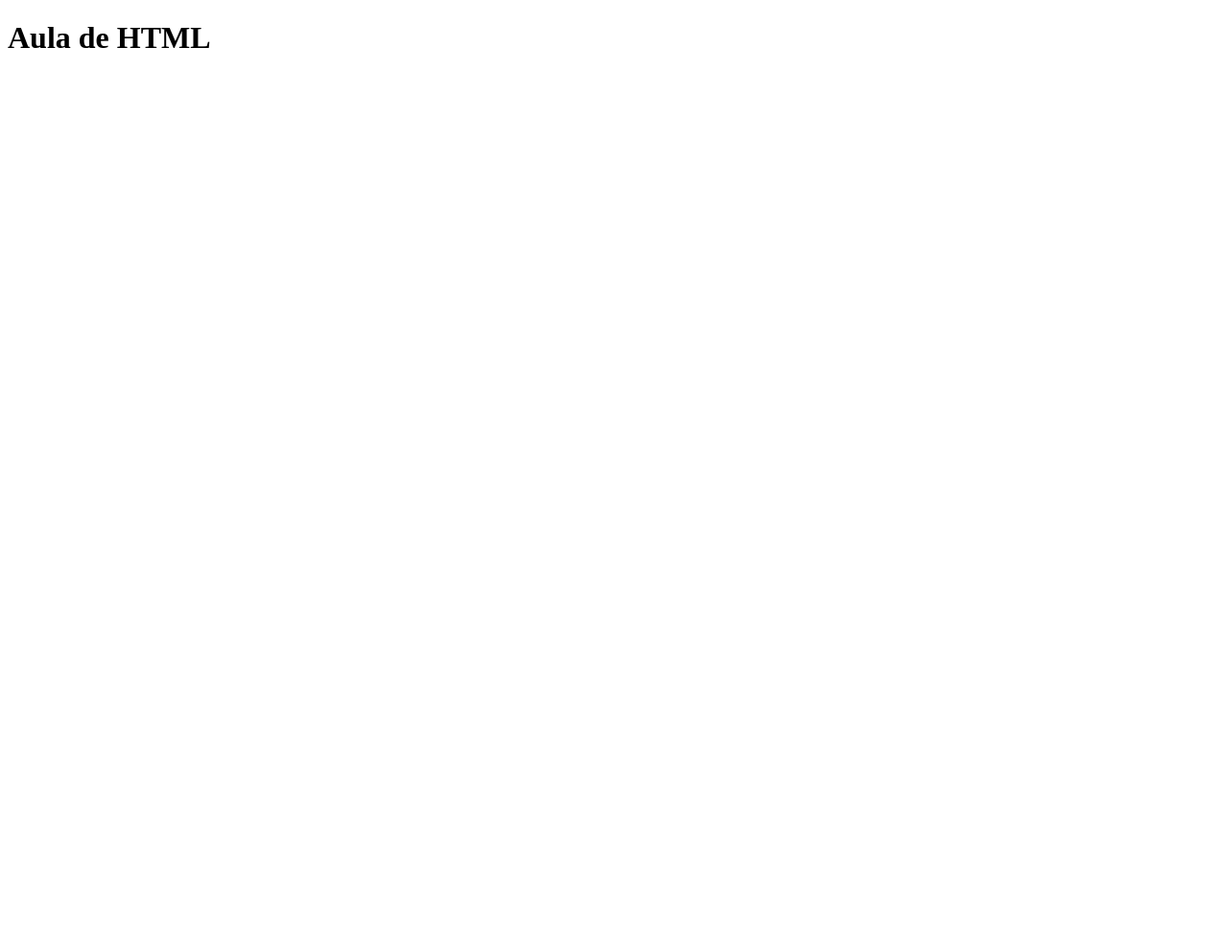
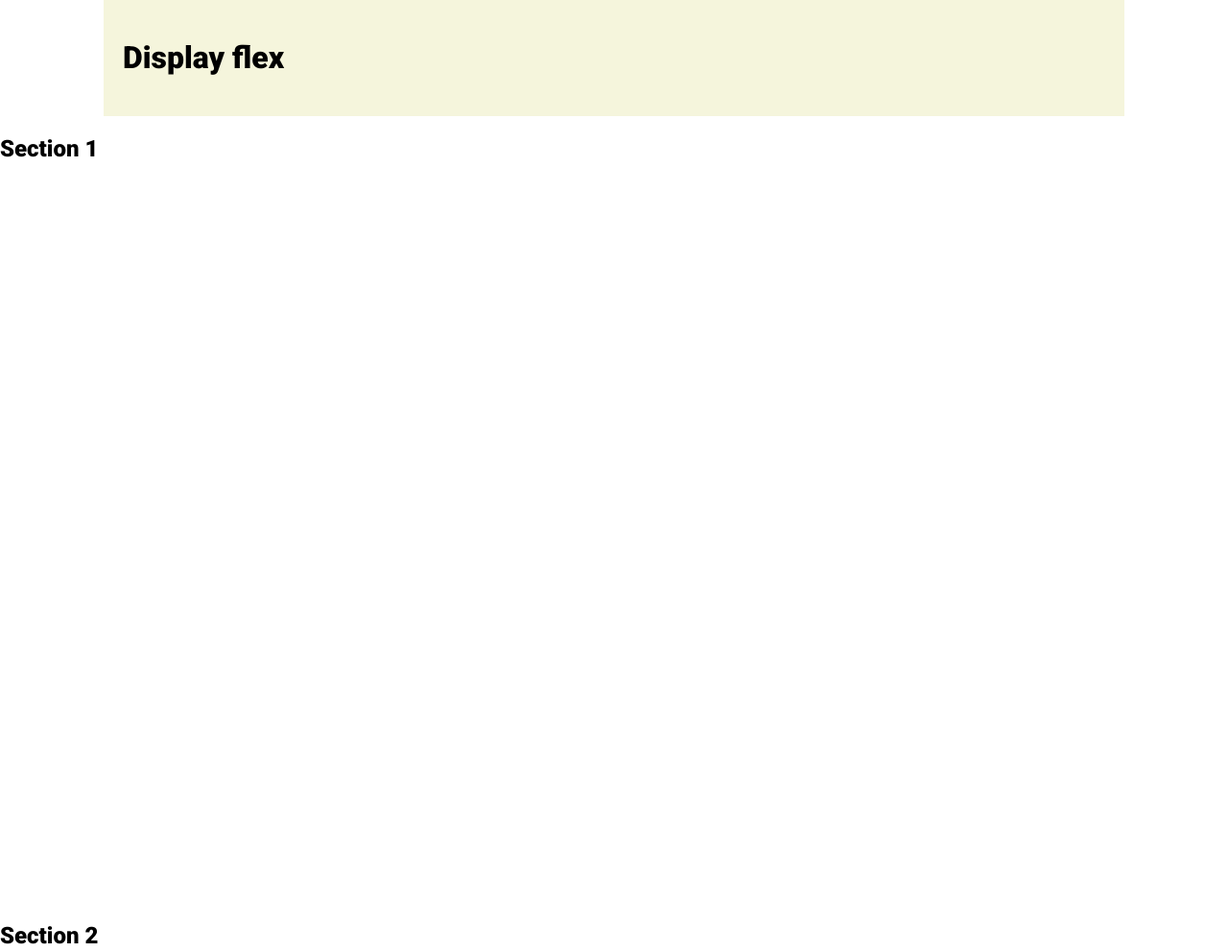
Before and after one commit to danielfjs/criptodev-html-css, a plain HTML site: page index.html in a window 1280 px wide. Shown: the top 992 px of the page at 96% size. Before the commit the page ends 800 px from the top, so only its background shows below. Drawn offline with Linux system fonts and the light colour scheme.

Commit message:
novo commit

```diff
--- /dev/null
+++ b/css/style.css
@@ -0,0 +1,25 @@
+@import url('https://fonts.googleapis.com/css2?family=Roboto:wght@300;400;500;900&display=swap');
+
+body{
+padding: 0;
+margin: 0;
+}
+
+h1, h2, h3, h4, h5, h6, p, span, strong {
+    font-family: 'Roboto', sans-serif;
+}
+
+.container{
+    max-width: 80%;
+    margin: 0 auto;
+    background-color: beige;
+    padding: 20px;
+}
+
+text-center {
+    text-align: center;
+}
+.section-element{
+    height: 100vh;
+    width: 100vw;
+}
--- a/index.html
+++ b/index.html
@@ -1,14 +1,37 @@
 <!DOCTYPE html>
 <html lang="pt-br">
+
 <head>
     <meta charset="UTF-8">
     <meta http-equiv="X-UA-Compatible" content="IE=edge">
     <meta name="viewport" content="width=device-width, initial-scale=1.0">
     <title>Aula de HTML e CSS</title>
+    <link rel="stylesheet" href="css/style.css">
+
 </head>
+
 <body>
-    <div>
-        <h1>Aula de HTML</h1>
-    </div>
+    <header>
+        <div class="container text-center">
+            <h1>
+                Display flex
+            </h1>
+        </div>
+    </header>
+
+    <section class="section-element">
+        <div>
+            <h2>Section 1</h2>
+        </div>
+    </section>
+    <section class="section-element">
+        <div>
+            <h2>Section 2</h2>
+        </div>
+    </section>
+    <footer>
+        <p>Rodapé</p>
+    </footer>
 </body>
+
 </html>
```
Also changed, not shown: img/vader-bg.jpg (added), img/yoda-bg.jpg (added), 1 other file.
